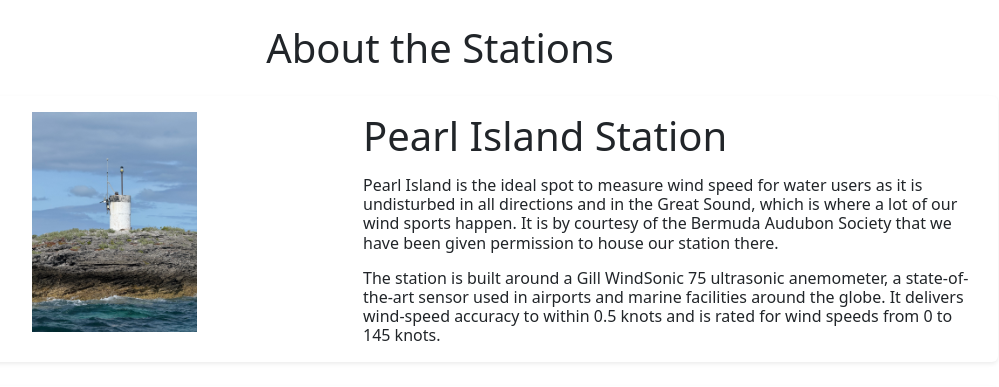
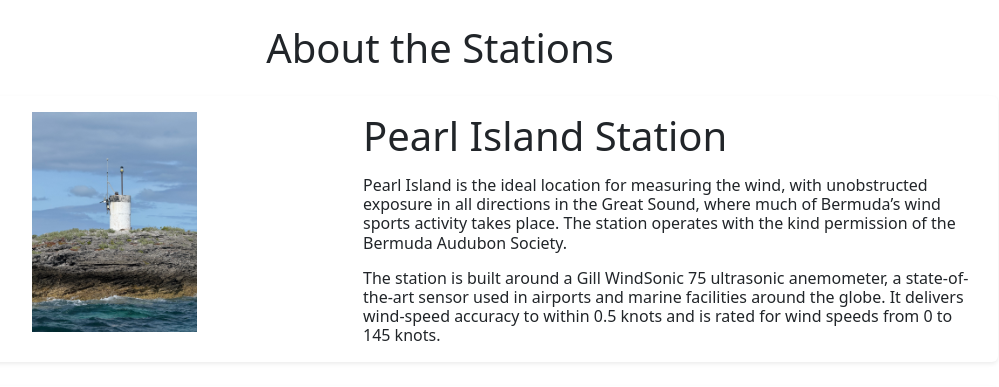
Before and after one commit to jayriihi/pearlapp, a Flask app: page /about in a window 1280 px wide. Shown: the part 44-431 px from the top of the page, without its empty margins (200-1199 px from the left). Run offline with Flask 2, Linux system fonts and the light colour scheme.

Commit message:
Updated about blurb for Pearl

```diff
--- a/app/templates/about.html
+++ b/app/templates/about.html
@@ -26,9 +26,7 @@
             <div class="card-body">
               <h2 class="display-6 mb-3">Pearl Island Station</h2>
               <p class="fs-6">
-                Pearl Island is the ideal spot to measure wind speed for water users as it is undisturbed in all
-                directions and in the Great Sound, which is where a lot of our wind sports happen. It is by courtesy
-                of the Bermuda Audubon Society that we have been given permission to house our station there.
+                Pearl Island is the ideal location for measuring the wind, with unobstructed exposure in all directions in the Great Sound, where much of Bermuda’s wind sports activity takes place. The station operates with the kind permission of the Bermuda Audubon Society.
               </p>
               <p class="fs-6 mb-0">
                 The station is built around a Gill WindSonic 75 ultrasonic anemometer, a state-of-the-art sensor used in airports and marine facilities around the globe. It delivers wind-speed accuracy to within 0.5 knots and is rated for wind speeds from 0 to 145 knots.
```
